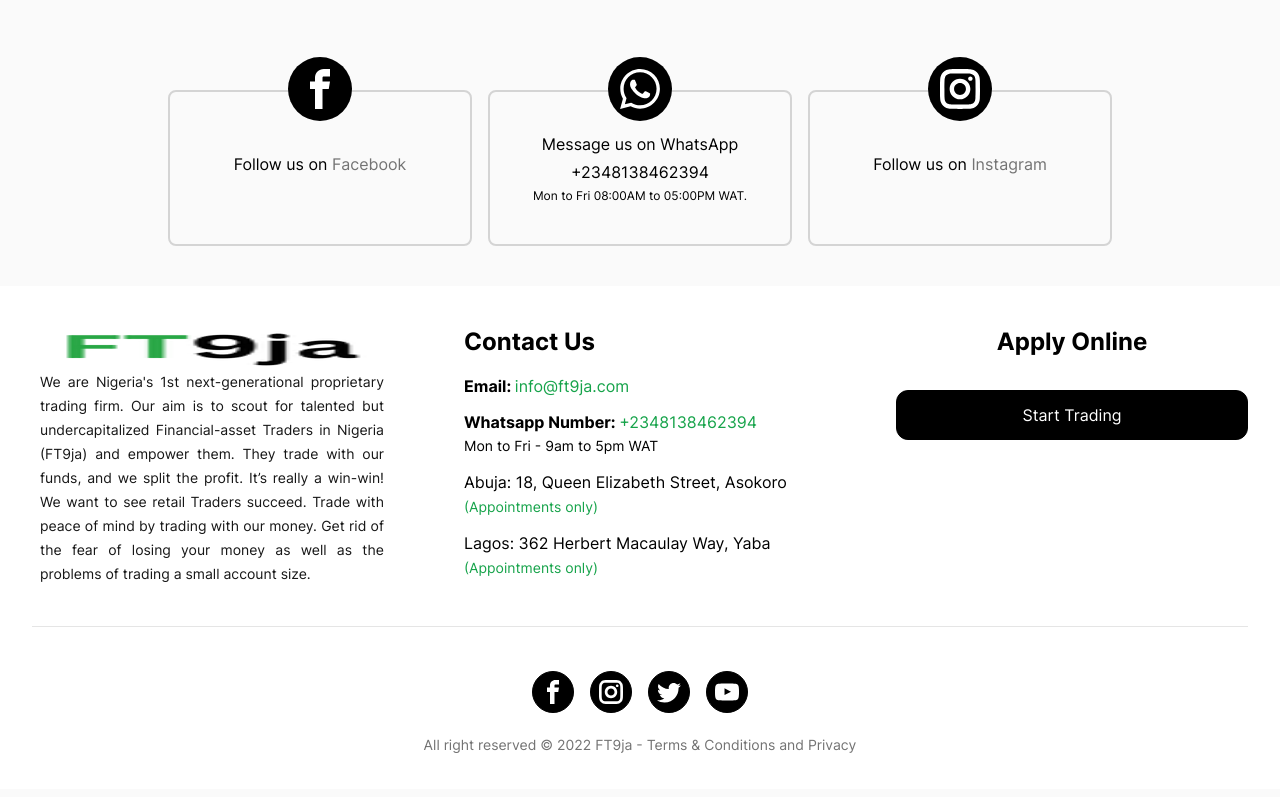
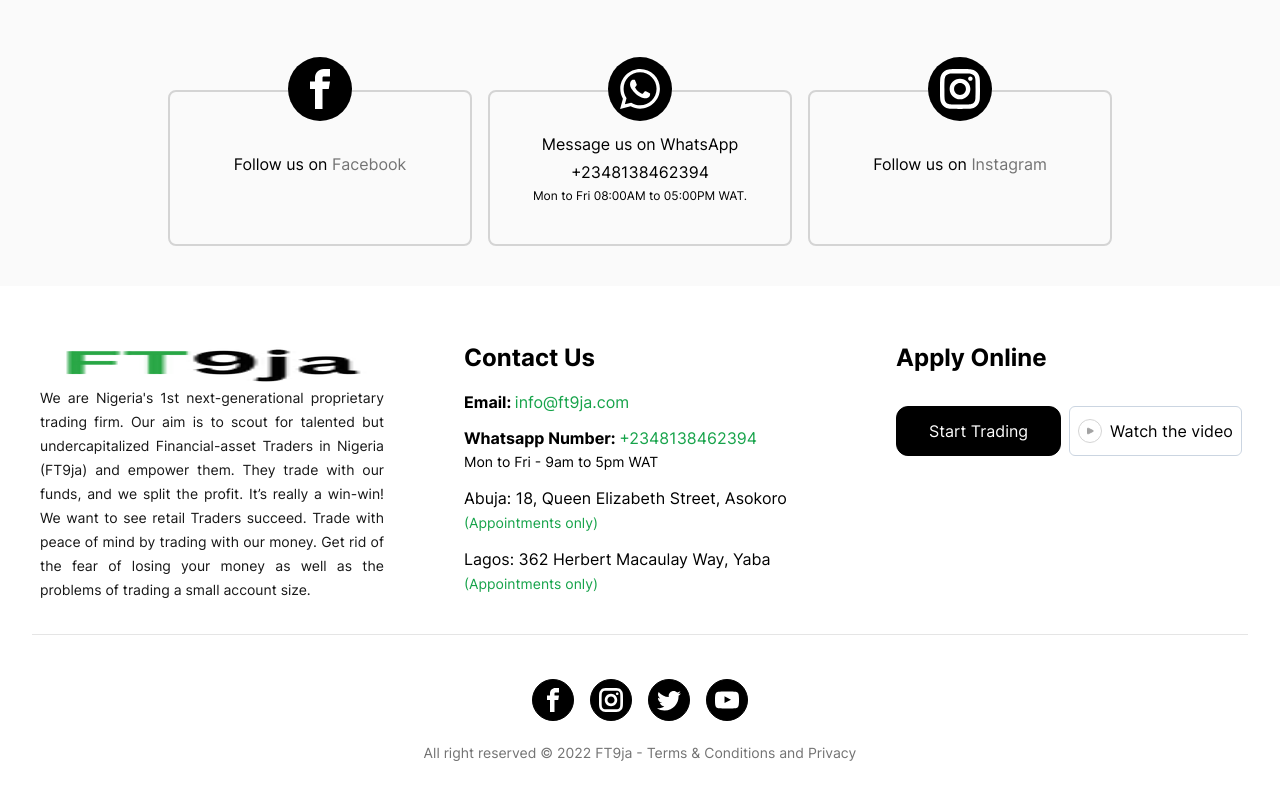
Before and after one commit to codefromahmad/pocket-tailwind-next, a Next.js app: page /contact in a window 1280 px wide. Shown: the part 1148-1945 px from the top of the page. Built offline with nearby package versions, Linux system fonts and the light colour scheme.

Commit message:
Minor changes to footer

```diff
--- a/src/components/Footer.jsx
+++ b/src/components/Footer.jsx
@@ -26,7 +26,7 @@
   return (
     <footer className="bg-white">
       <Container>
-        <div className="mx-auto grid max-w-[425px] grid-cols-1 pt-14 pb-8 md:max-w-screen-2xl md:grid-cols-3 md:gap-10 lg:gap-20 lg:py-10">
+        <div className="mx-auto grid max-w-[425px] grid-cols-1 pt-14 pb-8 md:max-w-screen-2xl md:grid-cols-3 md:gap-10 lg:gap-20 lg:py-15">
           <div className="flex   flex-col text-gray-900">
             <Image src={logo} alt="FT9ja Logo" className="cursor-pointer" />
             <div className="ml-2">
@@ -86,13 +86,22 @@
             </div>
           </div>
           <div className="flex flex-col">
-            <h1 className="mb-8 text-center text-2xl font-bold">
+            <h1 className="mb-8 text-center text-2xl font-bold md:text-left">
               Apply Online
             </h1>
             <div className="flex text-center  md:text-right">
               <Link href="https://temp-app-pockettailwind.herokuapp.com/#pricing">
-                <a className="rounded-xl border-[1px] border-black bg-black w-full text-center py-3 px-8 text-base text-white duration-300 hover:border-[1px] hover:bg-white hover:text-black">
+                <a className="rounded-xl mr-2 border-[1px] border-black bg-black py-3 px-8 text-center text-base text-white duration-300 hover:border-[1px] hover:bg-white hover:text-black">
                   Start Trading
+                </a>
+              </Link>
+              <Link href="https://www.youtube.com/watch?v=dQw4w9WgXcQ">
+                <a
+                  target="_blank"
+                  className="flex cursor-pointer items-center rounded-md border-[1px] border-slate-300 px-2"
+                >
+                  <PlayIcon className="h-6 w-6 flex-none" />
+                  <span className="ml-2">Watch the video</span>
                 </a>
               </Link>
             </div>
--- a/src/components/Hero.jsx
+++ b/src/components/Hero.jsx
@@ -362,7 +362,7 @@
               >
                 <a
                   target="_blank"
-                  className="flex cursor-pointer hover:border-black hover:bg-black hover:text-white duration-300 items-center rounded-md border-[1px] border-slate-200 px-2"
+                  className="flex cursor-pointer items-center rounded-md border-[1px] border-slate-200 px-2"
                 >
                   <PlayIcon className="h-6 w-6 flex-none" />
                   <span className="ml-2">Watch the video</span>
```
